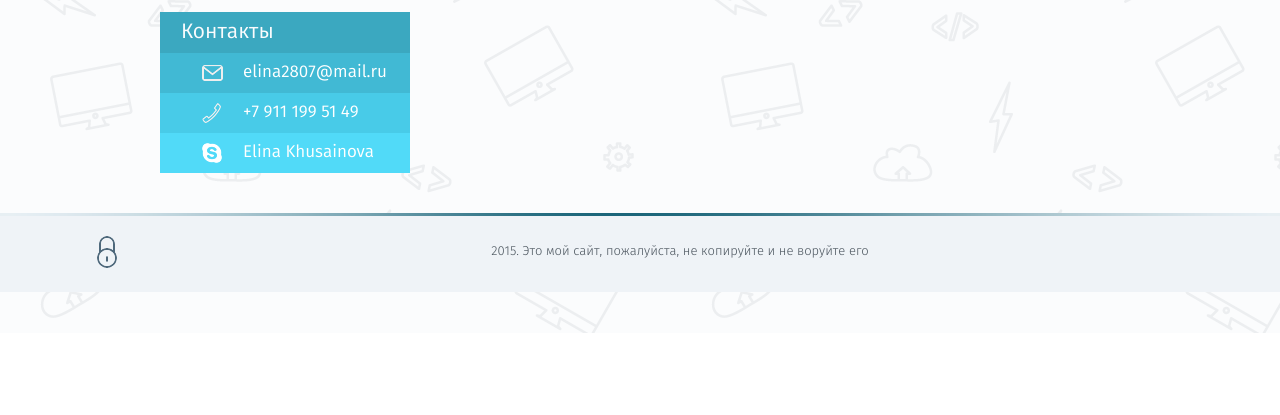
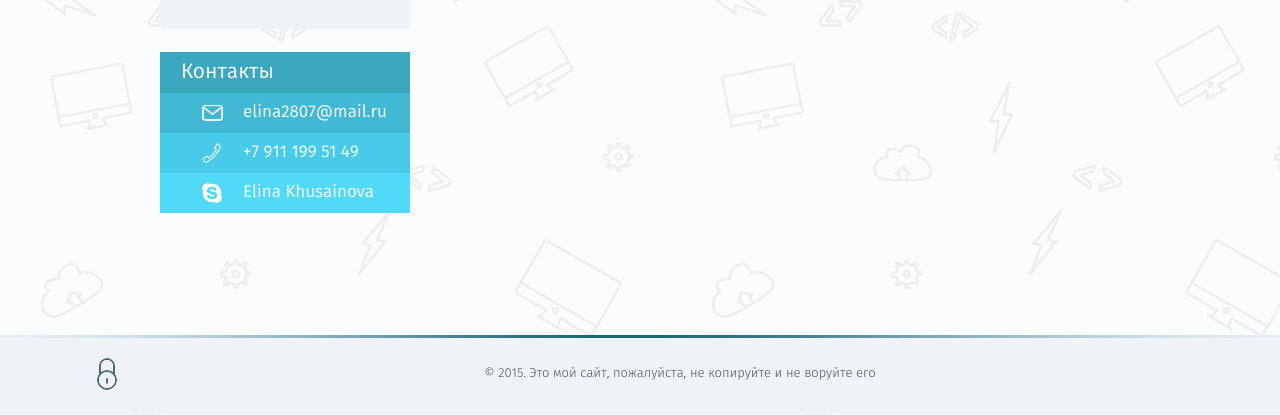
Before and after one commit to ElinaWeb/MyPortfolio, a website: page app/MyWorks.html in a window 1280 px wide. Shown: the part 467-882 px from the top of the page. Before the commit the page ends 800 px from the top, so only its background shows below. Drawn offline with nearby package versions, Linux system fonts and the light colour scheme; files whose address does not match are found by name.

Commit message:
10 commit

```diff
--- a/app/MyWorks.html
+++ b/app/MyWorks.html
@@ -8,7 +8,7 @@
 		<title>About Me</title>
 		<!--CSS-->
 		<link rel="stylesheet" type="text/css" href="font/fira/fira.css" />
-		<link rel="stylesheet" type="text/css" href="font/Proxima-Nova/fira.css" />
+		<link rel="stylesheet" type="text/css" href="font/Proxima-Nova/ProximaNova.css" />
 		<link rel="stylesheet" type="text/css" href="css/main.css" />
 		<link rel="stylesheet" type="text/css" href="bower/normalize.css/normalize.css" />
 	</head>
@@ -53,7 +53,7 @@
 		<footer>
 			<div class="inFooter">
 				<a  class="login" href="/login.html"></a>
-				<p class="copyright">2015. Это мой сайт, пожалуйста, не копируйте и не воруйте его</p>
+				<p class="copyright">&#169; 2015. Это мой сайт, пожалуйста, не копируйте и не воруйте его</p>
 			</div>
 		</footer>
 	</body>
--- a/app/css/main.css
+++ b/app/css/main.css
@@ -1,6 +1,6 @@
 html{
 	background-image: url("../images/comppattern2.png");
-	min-height: 100%;
+	height: 100%;
 }
 
 .browsehappy{
@@ -8,7 +8,7 @@ html{
 }
 
 body{
-	min-height: 100%;
+	height: 100%;
 }
 
 /*-------------------------header----------------------------------*/
@@ -18,7 +18,8 @@ header{
 	background:url("../images/line.png") #eff3f7;
 	background-position: center bottom;
 	background-repeat: no-repeat;
-	min-width: 1200px;
+	min-width:1200px;
+	margin-bottom: -117px;
 }
 
 .link{
@@ -71,15 +72,15 @@ header{
 .wrapper{
 	overflow: hidden;
 	padding:157px 0 120px 0;
-	margin: -117px auto -80px;
-	width: 1200px;
+	margin: 0 auto;
 	min-height: 100%;
-	min-width:1200px;
+	width:1200px;
 	height: auto !important;
+	box-sizing: border-box;
 }
 .wrapperLeft {
 	width: 250px;
-	margin-left: 120px;
+	margin: 40px 0 0 120px;
 	float: left;
 	background-position: left center;
 }
@@ -179,6 +180,7 @@ ul li
 .wrapperRight{
 	width: 650px;
 	margin-left: 430px;
+	margin-top: 40px;
 
 }
 .block{
@@ -387,7 +389,6 @@ ul li
 	margin: 0 305px 0 305px;
 	background-color: #eff3f7;
 	width: 590px;
-	padding: 0 0 23px 0;
 }
 
 .paragraphBlock4{
@@ -432,6 +433,7 @@ footer {
 	background-position: center top;
 	background-repeat: no-repeat;
 	min-width: 1200px;
+	margin-top: -80px;
 }
 .inFooter {
 	width: 1200px;
```
Also changed, not shown: app/ContactWithMe.html (+2 -2 lines), app/index.html (+3 -2 lines), app/login.html (+3 -2 lines).
